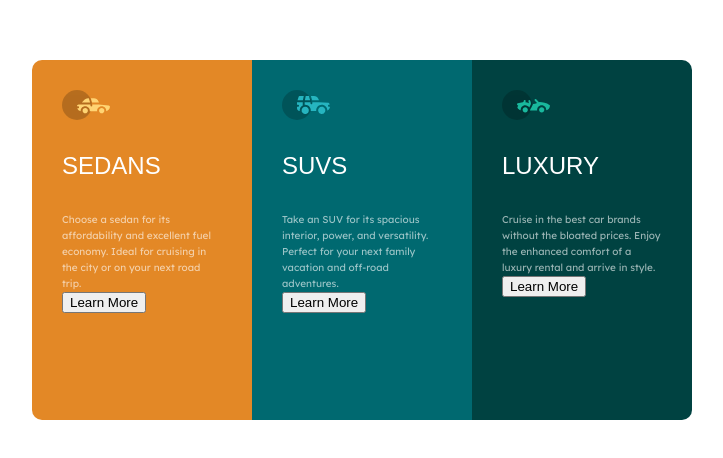
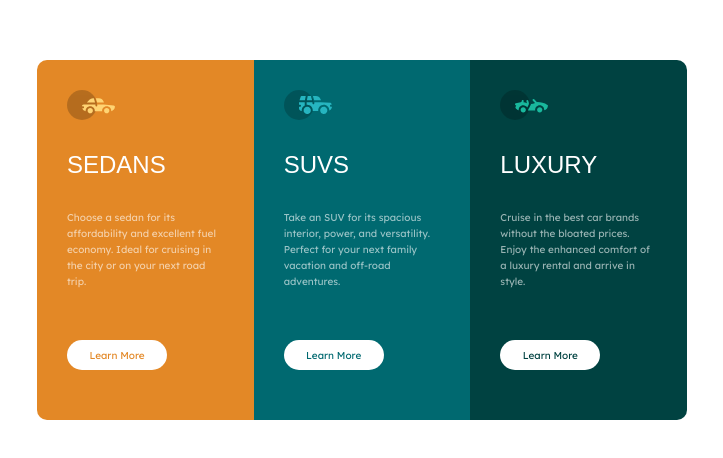
Before and after one commit to x-147/3-column-preview-card-component-main, a plain HTML site: page index.html in a window 1280 px wide. Shown: the part 160-618 px from the top of the page, without its empty margins (278-1001 px from the left). Drawn offline with Linux system fonts and the light colour scheme; a web font is replaced by a local one.

Commit message:
feat: desktop styling complete (can we use flex instead of margin)

```diff
--- a/index.html
+++ b/index.html
@@ -26,6 +26,7 @@
   <body>
     <div class="card">
       <div class="sedan-car">
+        <div class="car-button-container">
           <div class="car-container">
             <img src="./images/icon-sedans.svg" alt="sedan" />
             <div class="title">Sedans</div>
@@ -35,6 +36,7 @@
             </div>
           </div>
           <button>Learn More</button>
+        </div>
       </div>
 
       <div class="suv-car">
@@ -58,7 +60,6 @@
             enhanced comfort of a luxury rental and arrive in style.
           </div>
         </div>
-
         <button>Learn More</button>
       </div>
     </div>
--- a/styles.css
+++ b/styles.css
@@ -18,7 +18,8 @@ body {
 }
 
 .card {
-  width: 660px;
+  /* adjusted width so text cross columns take the same width */
+  width: 650px;
   height: 360px;
 
   display: flex;
@@ -63,12 +64,12 @@ body {
   display: flex;
 
   /* these two go together, can use instead of gap */
-  /* justify-content: space-between; */
-  /* height: */
+  justify-content: space-between;
+  height: 200px;
 
   flex-direction: column;
   align-items: start;
-  gap: 2rem;
+  margin-bottom: 50px;
 }
 
 img {
@@ -77,6 +78,32 @@ img {
   object-fit: contain;
 }
 
-.button {
+button {
   border: none;
+  height: 30px;
+  width: 100px;
+  border-radius: 30px;
+
+  font-family: 'Lexend Deca', sans-serif;
+  font-size: x-small;
+  font-weight: 400;
+  background-color: white;
 }
+
+.sedan-car button {
+  color: hsl(31, 77%, 52%);
+}
+
+.suv-car button {
+  color: hsl(184, 100%, 22%);
+}
+
+.luxury-car button {
+  color: hsl(179, 100%, 13%);
+}
+
+.car-and-button-container {
+  display: flex;
+  flex-direction: column;
+  align-items: start;
+}
```
Lines whose indentation alone changed are shown as unchanged.
